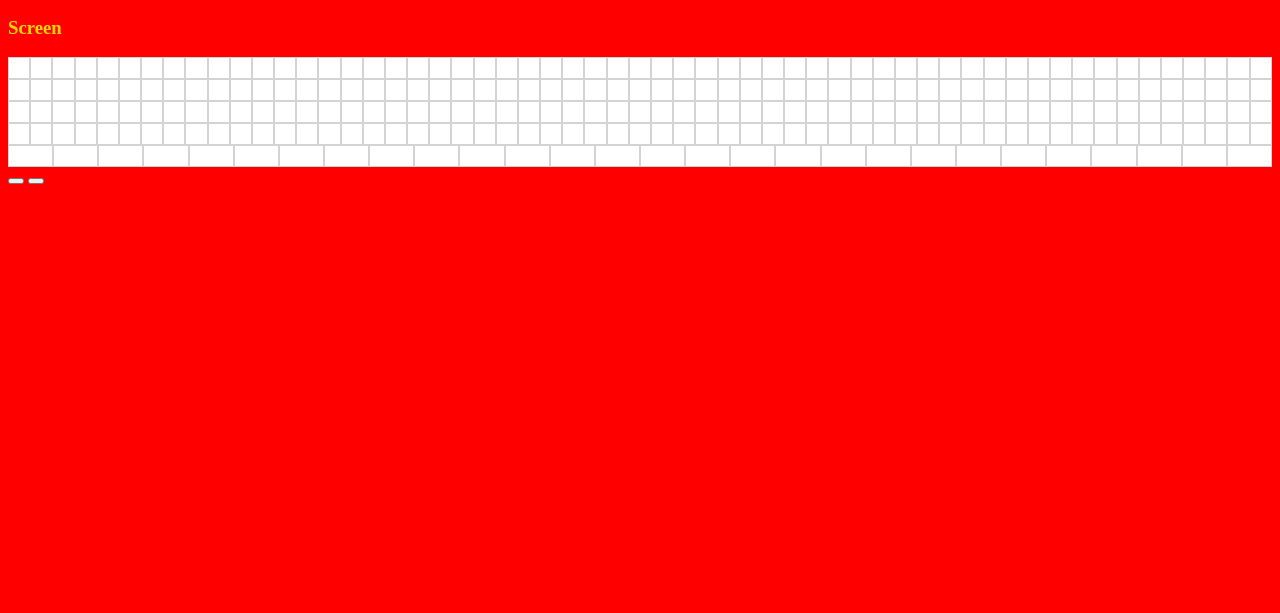
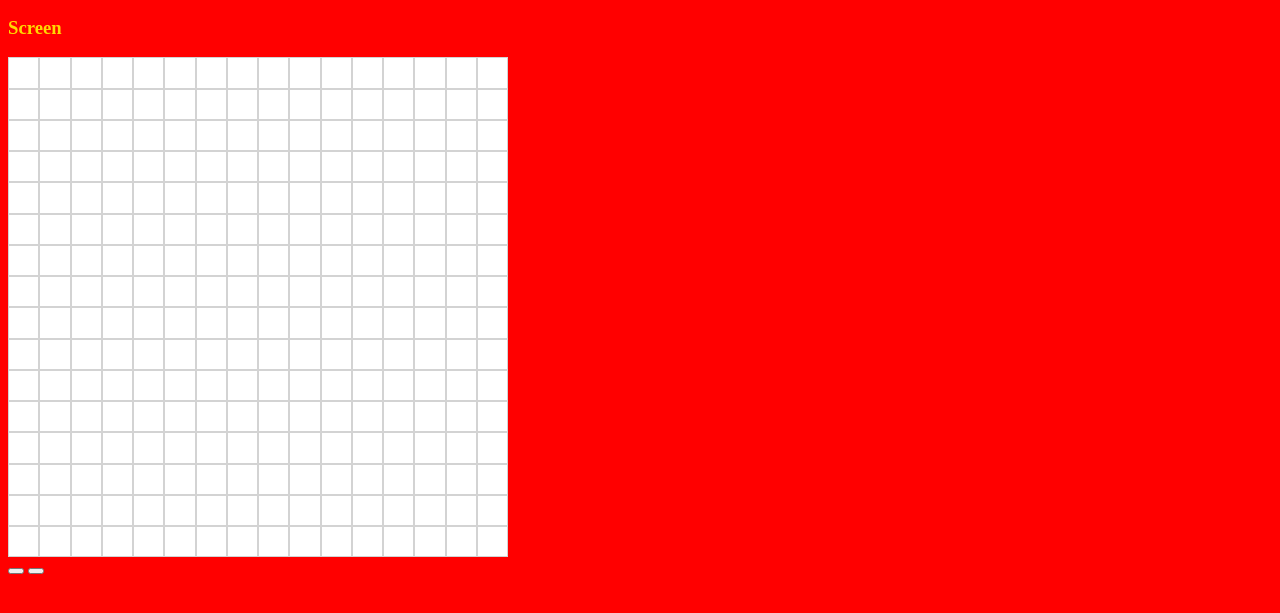
Before and after one commit to mariazi-ui/etch_a_sketch, a plain HTML site: page index.html in a window 1280 px wide. Shown: the part 91-704 px from the top of the page. Drawn offline with Linux system fonts and the light colour scheme.

Commit message:
Completed the grid

```diff
--- a/script.js
+++ b/script.js
@@ -3,12 +3,11 @@ const rightButton = document.getElementById("right");
 
 function createGrid(gridSize) {
     let container = document.querySelector(".container");
+    container.style.setProperty("--grid-size",gridSize)
 
-    let rows = gridSize;
-    let cols = gridSize;
     let square;
 
-    for (let i = 0; i < (rows * cols); i++) {
+    for (let i = 0; i < (gridSize*gridSize); i++) {
         square = document.createElement('div');
         container.appendChild(square).className = "square";
     }
--- a/style.css
+++ b/style.css
@@ -6,11 +6,28 @@ body {
 .container {
     display: flex;
     flex-wrap: wrap;
+    width: 500px;
+    height: 500px;
 }
 
 .square {
-    flex: 1 0 auto;
-    padding: 10px;
+    position: relative;
+    flex: 0 0 calc(100% / var(--grid-size));
+    margin: 0;
     border: 1px solid lightgray;
     background-color: white;
+    box-sizing: border-box;
 }
+
+.square::before {
+    display: block;
+    padding-top: 100%;
+}
+
+.square .content {
+    position: absolute;
+    top: 0;
+    left: 0;
+    height: 100%;
+    width: 100%;
+}
```
